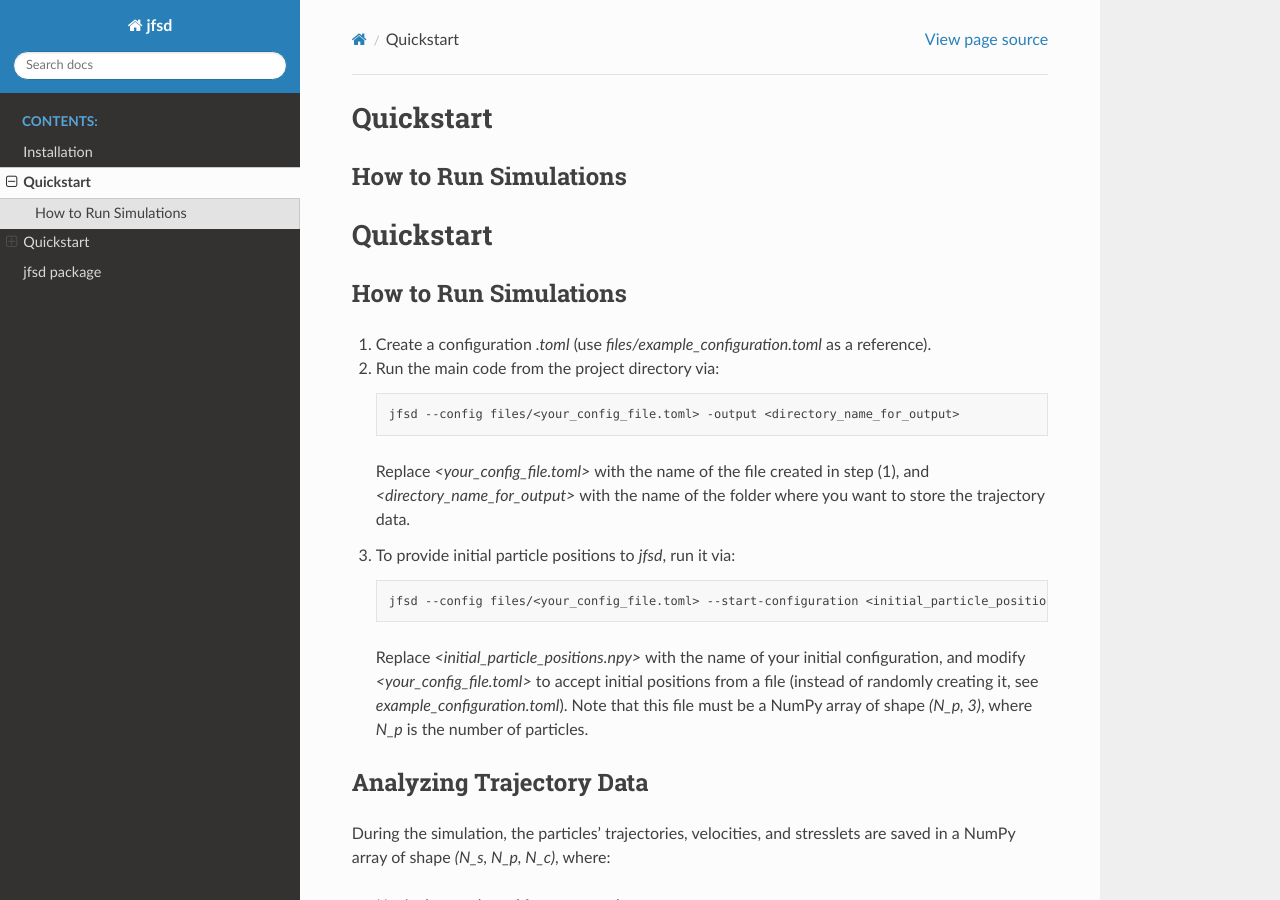
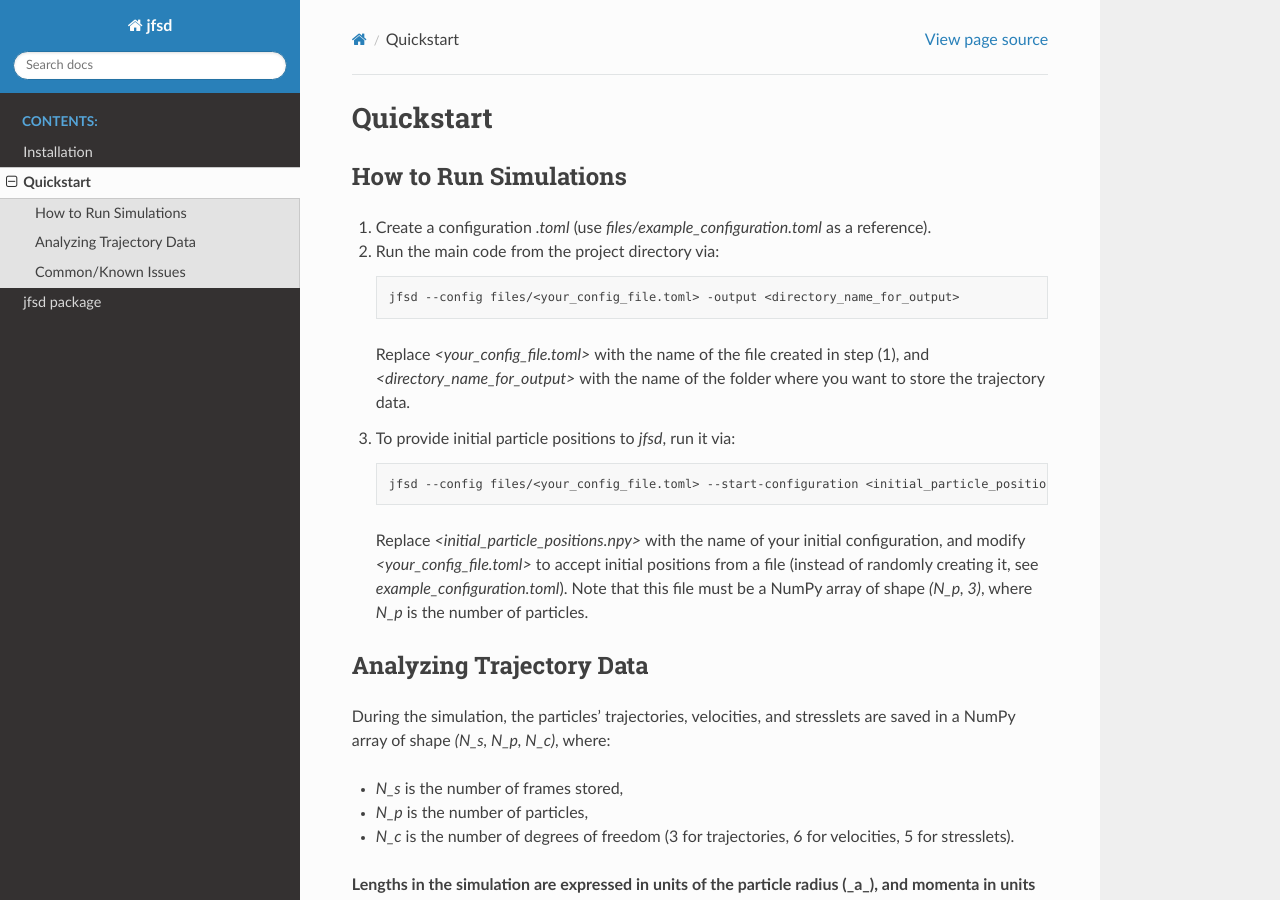
Before and after one commit to torrewk/Python-Jax-Fast-Stokesian-Dynamics, a Sphinx documentation site: the page built from docs/source/quickstart.rst, in a window 1280 px wide and 900 px high. Built offline with Sphinx 7.4.7 and the Read the Docs theme 3.1.0, drawn with Linux system fonts in a browser that asks for light colours.

Commit message:
fixed-typo

```diff
--- a/docs/source/quickstart.rst
+++ b/docs/source/quickstart.rst
@@ -1,8 +1,3 @@
-Quickstart
-==========
-
-How to Run Simulations
------------------------
 Quickstart
 ==========
 
```
